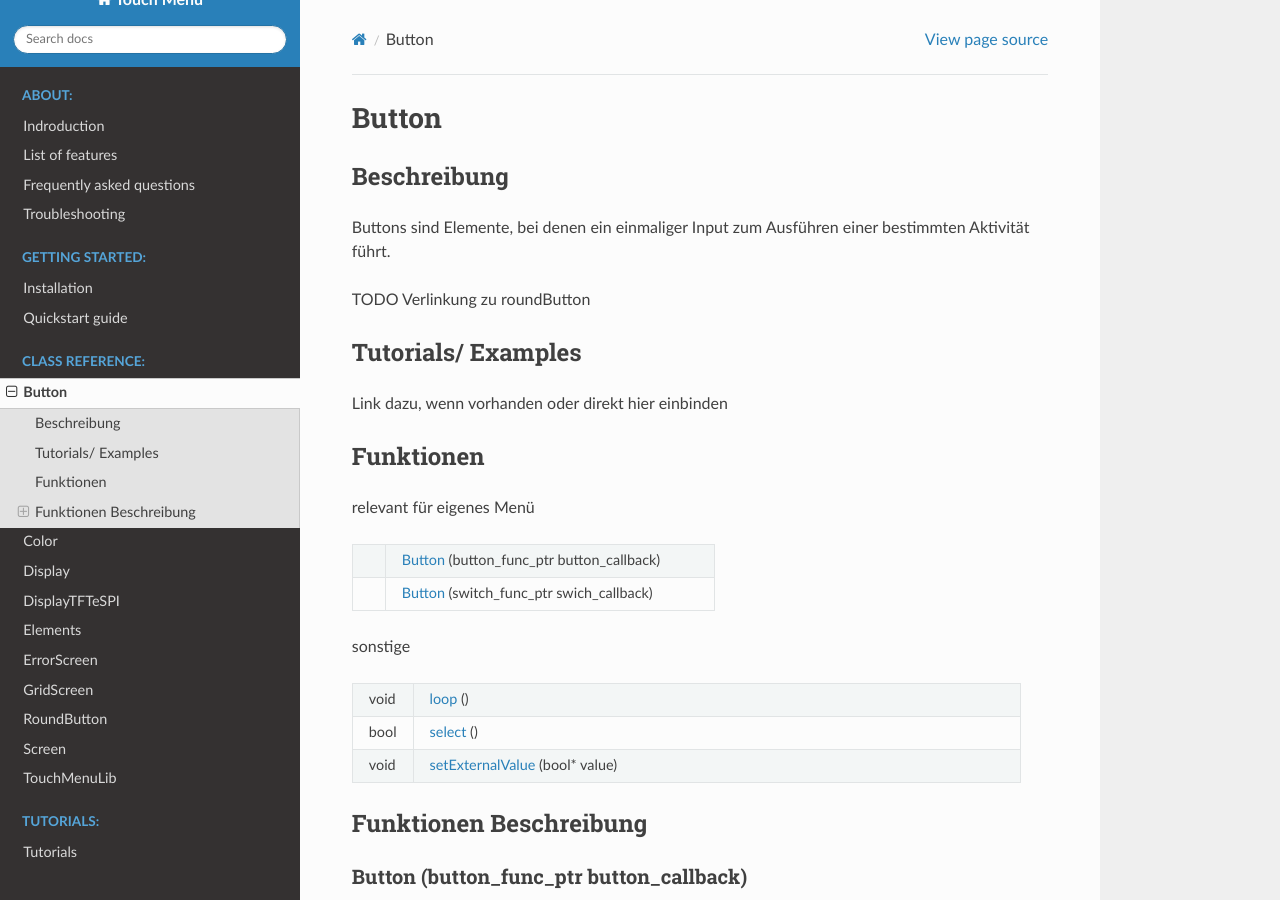
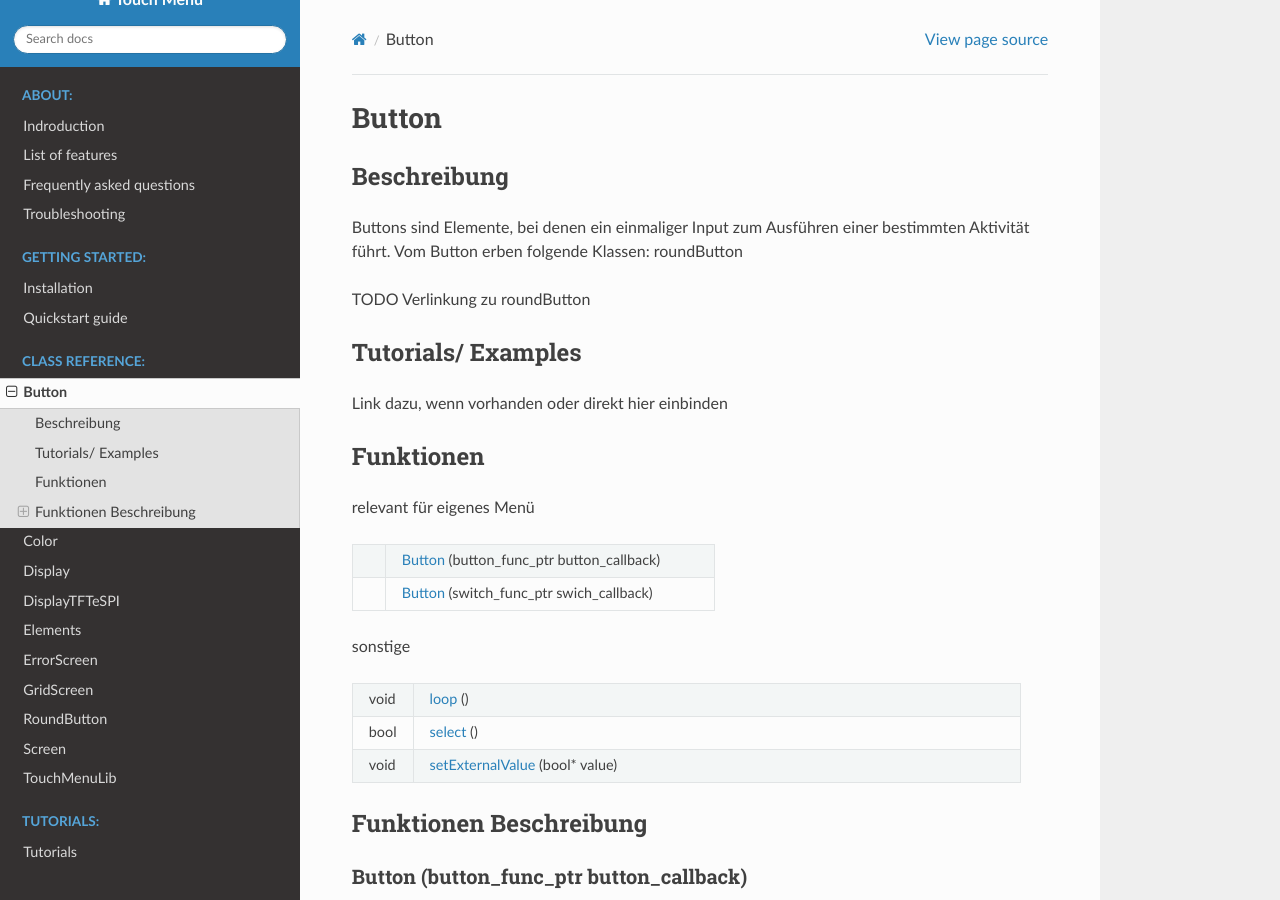
Before and after one commit to Coding-Alexx/TouchMenu, a Sphinx documentation site: the page built from docs/ClassReference/button.rst, in a window 1280 px wide and 900 px high. Built offline with Sphinx 7.4.7 and the Read the Docs theme 2.0.0, drawn with Linux system fonts in a browser that asks for light colours.

Commit message:
Update button.rst

```diff
--- a/docs/ClassReference/button.rst
+++ b/docs/ClassReference/button.rst
@@ -6,6 +6,7 @@ Button
 Beschreibung
 =============
 Buttons sind :ref:`Elemente <../element.rst>`, bei denen ein einmaliger Input zum Ausführen einer bestimmten Aktivität führt.
+Vom Button erben folgende Klassen: roundButton
 
 TODO Verlinkung zu roundButton
 
```
